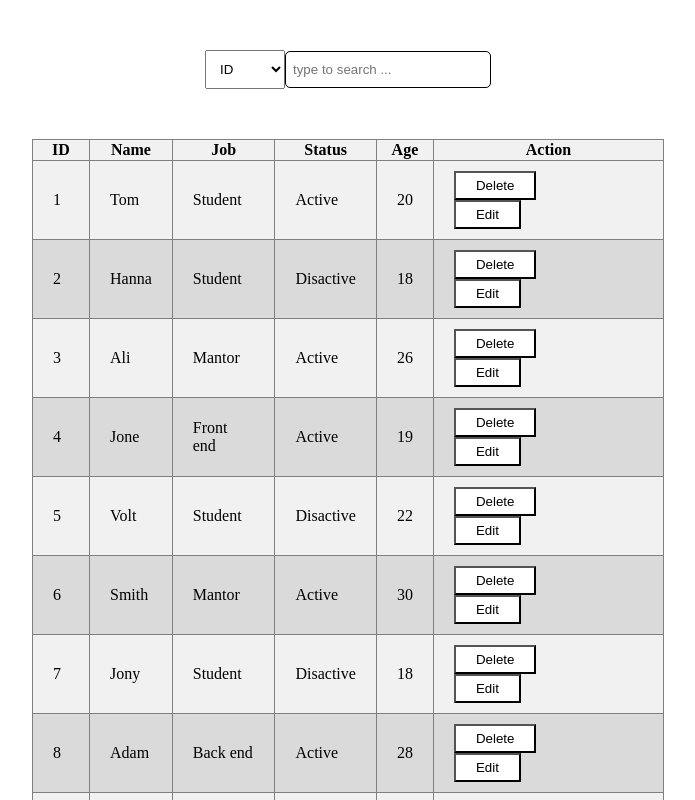
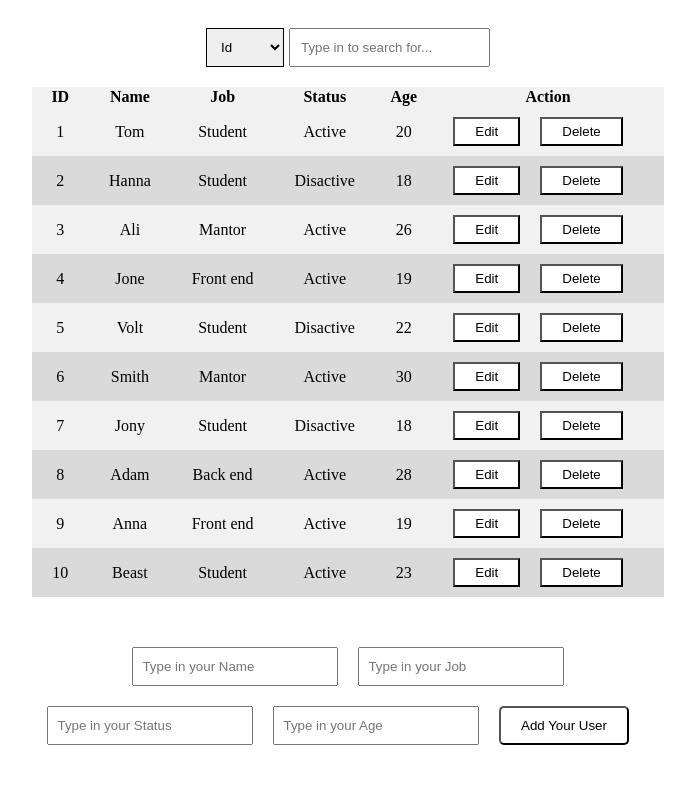
Before and after one commit to Ilkhomjon2604/myreact, a React (Create React App) app: page / in a window 1280 px wide. Shown: the top 800 px of the page, without its empty margins (292-987 px from the left). Built offline with nearby package versions, Linux system fonts and the light colour scheme.

Commit message:
final version

```diff
--- a/src/component/table.css
+++ b/src/component/table.css
@@ -17,6 +17,9 @@ button{
     background-color: #fff;
     cursor: pointer;
 }
+td{
+    text-align: center ;
+}
 tr:nth-child(even) {background: #dbdada}
 tr:nth-child(odd) {background: #f1f1f1}
 .search-wrap{
@@ -27,17 +30,19 @@ tr:nth-child(odd) {background: #f1f1f1}
     margin: 50px 0;
 }
 .search{
-    padding: 10px 20px 10px 7px;
-    border:1px solid black;
-    border-radius: 5px;
-    -webkit-border-radius: 5px;
-    -moz-border-radius: 5px;
-    -ms-border-radius: 5px;
-    -o-border-radius: 5px;
+    width: auto;
+    display: flex;
+    justify-content: center;
+    padding: 20px;
 }
 
+.search input{
+    padding: 10px ;
+}
 select{
     padding: 10px;
+    border: 1px solid black;
+    margin-right: 5px;
 }
 
 
@@ -63,3 +68,20 @@ select{
     -ms-border-radius: 5px;
     -o-border-radius: 5px;
 }
+
+.action-td{
+    display: flex;
+    align-items: center;
+    justify-content: center;
+}
+.no-data{
+    padding: 20px;
+}
+
+.edit-input{
+    border: 1px solid rgba(0, 0, 0, 0.042);
+    padding: 10px ;
+    outline: none;
+    background-color: rgba(255, 255, 255, 0);
+    width: 100%;
+}
--- a/src/component/table.jsx
+++ b/src/component/table.jsx
@@ -1,16 +1,16 @@
-import React, {Component} from "react";
+import React, { Component } from "react";
 import { users } from "./mock";
 import './table.css'
 
-class Table extends Component{
-    constructor(props){
+class Table extends Component {
+    constructor(props) {
         super(props);
         this.state = {
-            data : users,
-            name : '',
-            job : '',
-            status : '',
-            age : '',
+            data: users,
+            name: '',
+            job: '',
+            status: '',
+            age: '',
             search: 'id',
             active: null,
             inputName: '',
@@ -19,151 +19,156 @@ class Table extends Component{
             inputAge: '',
         }
     }
-    render(){
+    render() {
 
-        const onChange = (event) =>{
-            this.setState({ [event.target.name] : event.target.value})
+        // Filter
+
+        const select = (e) => this.setState({ search: e.target.value })
+        const search = (e) =>{
+          let res = users.filter((value) => `${value[this.state.search]}`.toLocaleLowerCase().includes(e.target.value.toLocaleLowerCase()))
+          this.setState({data : res})
         }
-        // delete elemnt from table
+
+        // Delete
 
         const onDelete = (id) =>{
-         let res = this.state.data.filter(val => val.id !== id)
-         this.setState({
-            data: res
-         });
+            let result = this.state.data.filter(val => val.id !== id)
+            this.setState({ data : result })
         }
 
-        // Filter by option and all together
+        // Add
 
-        //  const onFilter = (e) => {
-        //     let result = users.filter(val => val.name.toLocaleLowerCase().includes(e.target.value.toLocaleLowerCase()) ||  val.job.toLocaleLowerCase().includes(e.target.value.toLocaleLowerCase()) ||  val.status.toLocaleLowerCase().includes(e.target.value.toLocaleLowerCase()))
-        //     this.setState({
-        //         data : result
-        //     })
-        //  }
-         const onFilter = (e) => {
-            let result = users.filter(val => `${val[this.state.search]}`.toLocaleLowerCase().includes(e.target.value.toLocaleLowerCase()) )
-            this.setState({
-                data : result
-            })
-         };
-
-        //  search option
-         const onOption =(e)=>{  this.setState({search : e.target.value})     }
-
-        //  creating element in object
-         const creatObj = (e)=>{ this.setState({  [e.target.name] : e.target.value }) }
-
-        //  adding element to the table
-         const onAdd = () =>{
-            let newUser = {
+        const onAdd = () => {
+            let user = {
                 id : users.length + 1,
                 name : this.state.inputName,
-                job: this.state.inputJob,
-                status: this.state.inputStatus,
-                age : this.state.inputAge
+                job : this.state.inputJob,
+                status : this.state.inputStatus,
+                age : this.state.inputAge,
             }
-            if(newUser.name.length && newUser.job.length && newUser.status.length){
-                this.setState({
-                    data : [...this.state.data, newUser],
+            if(user.name.length && user.status.length && user.job&& user.age.length){
+                this.setState ({
+                    data : [...users, user],
                     inputName : '',
-                    inputJob: '',
-                    inputStatus: '',
-                    inputAge: ''
+                    inputJob : '',
+                    inputStatus : '',
+                    inputAge : '',
                 })
             }
 
         }
 
-        //  Editing element in the table
+        const addUser = (e) =>{  this.setState({ [e.target.name] : e.target.value })}
 
-        const onEdit = ({id, name, job, status, age}, isSave) =>{
-            if(isSave){
-                let res = this.state.data.map((value) =>
-                value.id === this.state.active.id  ? { ...value, name: this.state.name, status: this.state.status, age: this.state.age }
-                : value)
+        // Edit
 
-                this.setState({ active: null, data: res });
-            }else{
+        const onEdit = ({id, name, job, status, age }, boolean) =>{
+            if (boolean){
+                let updated = this.state.data.map((value) => value.id === this.state.active?.id ? {...value, name: this.state.name, job: this.state.job, status: this.state.status, age: this.state.age} : value);
+
+                this.setState({
+                    data : updated,
+                    active : null
+
+                })
+
+            }else
+            {
                 this.setState({
                     name: name,
+                    status : status,
                     job: job,
-                    status: status,
-                    age: age,
-
-                    active: { id, name, status },
-                  });
+                    age : age,
+                    active : {id, name, job, status, age}
+                })
             }
 
         }
 
+        const editMode = (e) =>{
+            this.setState({
+                [e.target.name] : e.target.value
+            })
+        }
 
-        return(
 
+
+        return (
             <>
-            <div className="search-wrap">
+                <div className="search">
+                    <select onChange={select}>
 
-                <select onChange={onOption} >
-                    <option value="id">ID</option>
+                        <option value="id">Id</option>
                         <option value="name">Name</option>
                         <option value="job">Job</option>
-                    <option value="status">Status</option>
                         <option value="age">Age</option>
+
                     </select>
-
-            <input  className="search" type="text" name="filter"  placeholder="type to search ..." onChange={onFilter} />
+                    <input onChange={search} type="text" placeholder="Type in to search for..."/>
                 </div>
 
 
-            <table border={1} >
-
+                <table>
                     <thead>
                         <tr>
+
                             <th>ID</th>
                             <th>Name</th>
                             <th>Job</th>
                             <th>Status</th>
                             <th>Age</th>
                             <th>Action</th>
+
                         </tr>
                     </thead>
                     <tbody>
+                        { this.state.data.length ?
+                        this.state.data.map(({ id, name, job, status, age }) => {
 
-                        {this.state.data.length ?
-                        this.state.data.map(({id, name, job, status, age}) =>{
-                            return (
-                                <tr key={id}>
-                                <td >{id}</td>
-                                <td>{
-                                this.state.active?.id === id ? <input onChange={onChange} name="name" className="on-edit" value={this.state.name} type="text" /> : name
-                                }</td>
-                                <td>{
-                                  this.state.active?.id === id ? <input onChange={onChange} name="job" className="on-edit" value={this.state.job} type="text" /> : job}</td>
-                                <td>{
-                                  this.state.active?.id === id ? <input onChange={onChange} name="status" className="on-edit" value={this.state.status} type="text" /> : status}</td>
-                                <td>{
-                                  this.state.active?.id === id ? <input onChange={onChange} name="age" className="on-edit" value={this.state.age} type="number" /> : age}</td>
+                            return <tr key={id}>
+
+                                <td>{id}</td>
                                 <td>
-                                    <button onClick={()=>onDelete(id)}>Delete</button>
-                                    <button onClick={() => onEdit({id, name, job, status, age}, this.state.active?.id === id)}> {this.state.active?.id === id ? 'Save' : 'Edit'}</button>
+                                    {this.state.active?.id === id ?
+                                     <input name="name" onChange={editMode} value={this.state.name} className="edit-input" type="text" autoComplete="off"/>
+                                     : name}
                                 </td>
+                                <td>
+                                    {this.state.active?.id === id ?
+                                    <input name="job" onChange={editMode} value={this.state.job} className="edit-input" type="text" autoComplete="off"/>
+                                    : job}
+                                </td>
+                                <td>
+                                    {this.state.active?.id === id ?
+                                    <input name="status" onChange={editMode} value={this.state.status} className="edit-input" type="text" autoComplete="off"/>
+                                    : status}
+                                </td>
+                                <td>
+                                    {this.state.active?.id === id ?
+                                    <input name="age" onChange={editMode} value={this.state.age} className="edit-input" type="number" autoComplete="off"/>
+                                    : age}
+                                </td>
+                                <td className="action-td">
+
+                                    <button onClick={ ()=> onEdit ({id, name, job, status, age }, this.state.active?.id === id)} >
+                                        {this.state.active?.id === id ? 'Save' : 'Edit'}
+                                    </button>
+
+                                    <button onClick={ ()=> onDelete (id) }>Delete</button>
+                                </td>
+
                             </tr>
-                            )
-
-
-
-                        }): <tr > <th colSpan={6}>No Data Found</th></tr>}
-
+                        }): <tr ><th colSpan={6}  className="no-data">No Data Found</th></tr>}
                     </tbody>
                 </table>
 
                 <div className="input-wrapper">
+                    <input onChange={addUser} value={this.state.inputName} name="inputName" type="text" placeholder=" Type in your Name" />
+                    <input onChange={addUser} value={this.state.inputJob} name="inputJob" type="text" placeholder=" Type in your Job" />
+                    <input onChange={addUser} value={this.state.inputStatus} name="inputStatus" type="text" placeholder=" Type in your Status" />
+                    <input onChange={addUser} value={this.state.inputAge} name="inputAge" type="number" placeholder=" Type in your Age" />
+                    <button onClick={onAdd}>Add Your User</button>
 
-                <input value={this.state.inputName} autoComplete="off" type="text" placeholder="Type in Your name..." name="inputName" onChange={creatObj}/>
-                <input value={this.state.inputJob} autoComplete="off" type="text" placeholder="Type your occupation..." name="inputJob" onChange={creatObj}/>
-                <input value={this.state.inputStatus} autoComplete="off" type="text" placeholder="Type your Status..." name="inputStatus" onChange={creatObj}/>
-                <input value={this.state.inputAge} autoComplete="off" type="number" placeholder="What is your age..." name="inputAge" onChange={creatObj}/>
-                <button type="submit" onClick={onAdd}>Add</button>
 
                 </div>
             </>
```
Lines whose indentation alone changed are shown as unchanged.
